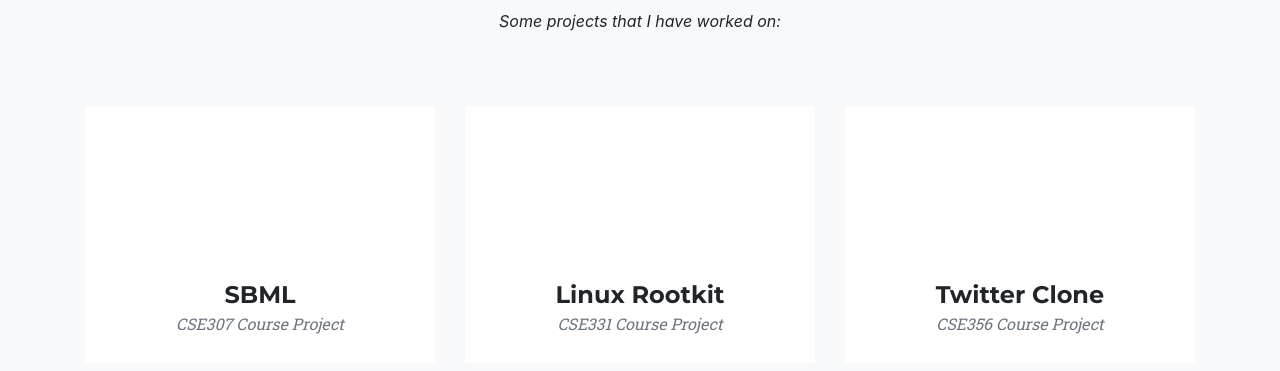
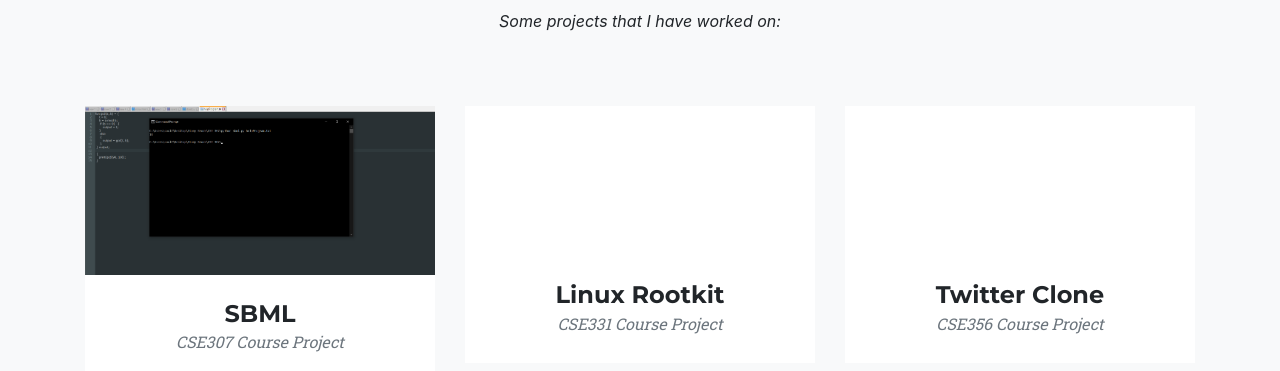
Before and after one commit to jeffrewong/jeffrewong.github.io, a website: page index.html in a window 1280 px wide. Shown: the part 1784-2155 px from the top of the page. Drawn offline with Linux system fonts and the light colour scheme; a web font is replaced by a local one.

Commit message:
Site updated with: Resume updates for now; Sample image for SBML;

```diff
--- a/index.html
+++ b/index.html
@@ -119,7 +119,7 @@
 					  <i class="fas fa-plus fa-3x"></i>
 					</div>
 				  </div>
-				  <img class="img-fluid" src="img/blank.png" alt="">
+				  <img class="img-fluid" src="img/sample.png" alt="">
 				</a>
 				<div class="portfolio-caption">
 				  <h4>SBML</h4>
@@ -233,7 +233,7 @@
         <div class="row">
           <div class="col-lg-12 text-center">
             <h2 class="section-heading">Experience</h2>
-			<h3 class="section-subheading "><a href = "Resume.pdf"><button class = "btn">Link to my resume here.</button></a></h3>
+			<h3 class="section-subheading "><a href = "Jeffrey_Wong_Resume.pdf"><button class = "btn">Link to my resume here.</button></a></h3>
           </div>
         </div>
         <div class="row">
@@ -551,7 +551,7 @@
               <div class="col-lg-8 mx-auto">
                 <div class="modal-body">
                   <h2 class="text-uppercase">SBML</h2>
-                  <img class="img-fluid d-block mx-auto" src="" alt="">
+                  <img class="img-fluid d-block mx-auto" src="img/sample.png" alt="">
                   <p>This course project was a supplementary project to the what the course was teaching about how programming languages go from characters written on a document to executed instructions.
 						The project aim was to create a clone of SML (called Stony Brook ML) plus/minus some features using Python as the runtime enviornment. The project required the use of the Ply library for parsing of user programs and
 						also required the creation of nodes of a Abstract Syntax Tree to simplify the semantic checks and execution of the program. The language supports for/while loops, if/else statements, function definitions, variable definitions, blocks, and print statements.
```
Also changed, not shown: img/sample.png (added), 2 other files.
